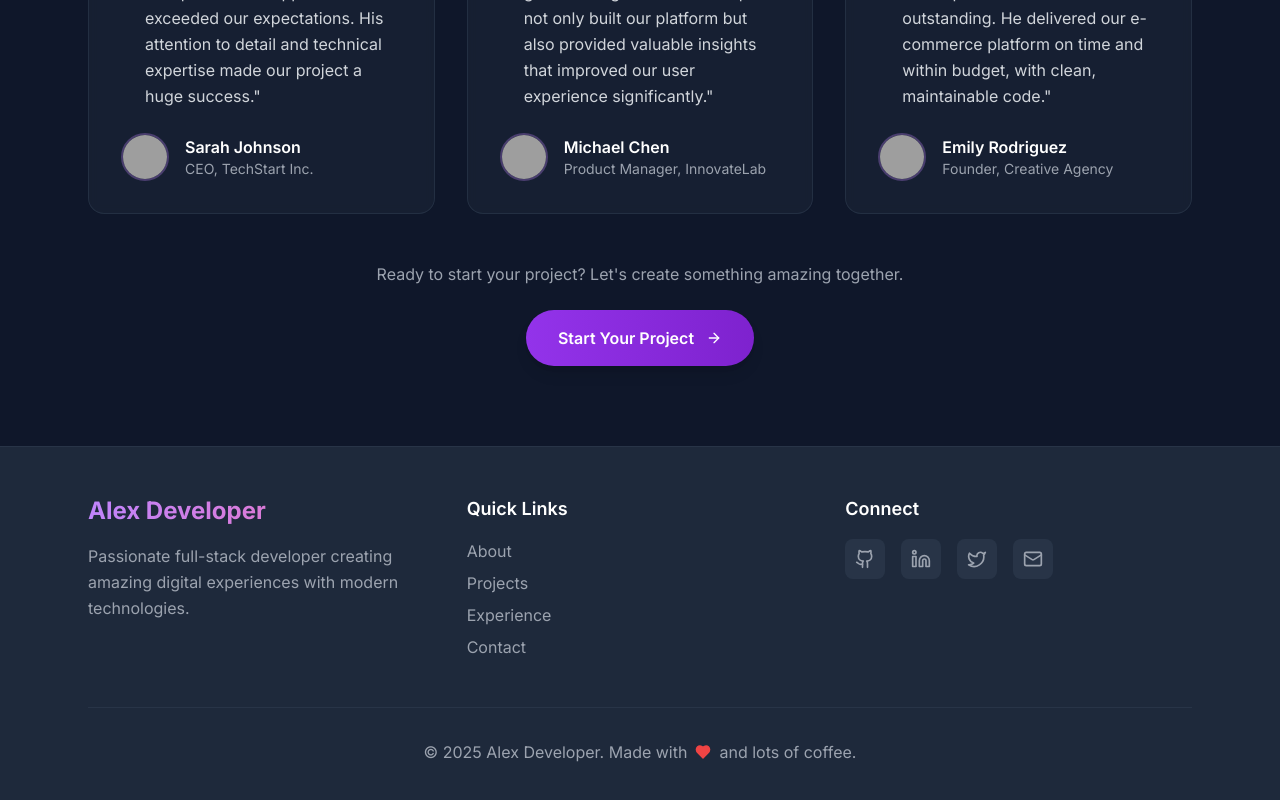
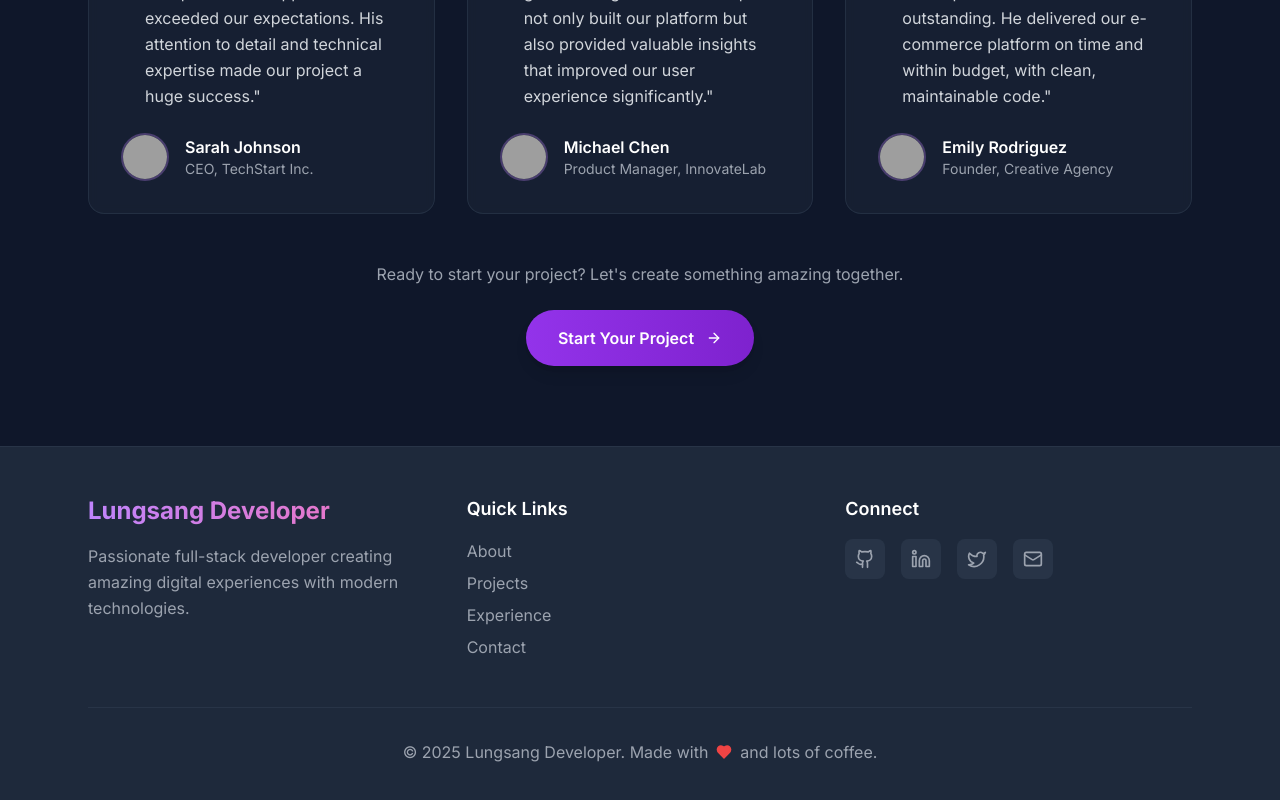
Before and after one commit to lungsang25/typscript-project, a React (Vite) app: page / in a window 1280 px wide. Shown: the part 4147-4947 px from the top of the page. Built offline with nearby package versions, Linux system fonts and the light colour scheme; grey boxes are pictures that could not be loaded.

Commit message:
name_update

```diff
--- a/index.html
+++ b/index.html
@@ -4,11 +4,11 @@
   <head>
     <meta charset="UTF-8" />
     <meta name="viewport" content="width=device-width, initial-scale=1.0" />
-    <title>Alex Developer - Full Stack Developer Portfolio</title>
+    <title>LS Developer - Full Stack Developer Portfolio</title>
     <meta name="description" content="Passionate full-stack developer specializing in React, Node.js, and modern web technologies. View my projects and get in touch!" />
-    <meta name="author" content="Alex Developer" />
+    <meta name="author" content="Lungsang Developer" />
 
-    <meta property="og:title" content="Alex Developer - Full Stack Developer Portfolio" />
+    <meta property="og:title" content="Lungsang Developer - Full Stack Developer Portfolio" />
     <meta property="og:description" content="Passionate full-stack developer specializing in React, Node.js, and modern web technologies. View my projects and get in touch!" />
     <meta property="og:type" content="website" />
     <meta property="og:image" content="https://lovable.dev/opengraph-image-p98pqg.png" />
--- a/src/components/Footer.tsx
+++ b/src/components/Footer.tsx
@@ -12,7 +12,7 @@ const Footer = () => {
           {/* Brand */}
           <div className="space-y-4">
             <h3 className="text-2xl font-bold bg-gradient-to-r from-purple-400 to-pink-400 bg-clip-text text-transparent">
-              Alex Developer
+              Lungsang Developer
             </h3>
             <p className="text-gray-400 leading-relaxed">
               Passionate full-stack developer creating amazing digital experiences with modern technologies.
@@ -72,7 +72,7 @@ const Footer = () => {
 
         <div className="border-t border-slate-700/50 mt-12 pt-8 text-center">
           <p className="text-gray-400 flex items-center justify-center space-x-2">
-            <span>© {currentYear} Alex Developer. Made with</span>
+            <span>© {currentYear} Lungsang Developer. Made with</span>
             <Heart className="text-red-500 fill-current" size={16} />
             <span>and lots of coffee.</span>
           </p>
```
